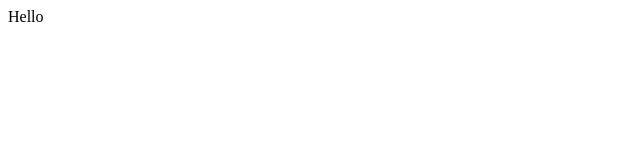
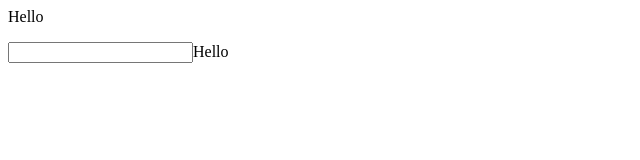
Before and after one commit to Fightingpainter/fightingpainter.github.io, a plain HTML site: page index.html in a window 1280 px wide. Shown: the whole page, without its empty margins (0-640 px from the left). Drawn offline with Linux system fonts and the light colour scheme.

Commit message:
I tried to add an Input

```diff
--- a/index.html
+++ b/index.html
@@ -1 +1,3 @@
 <p>Hello</p>
+
+<input type="input">Hello</input>
```
